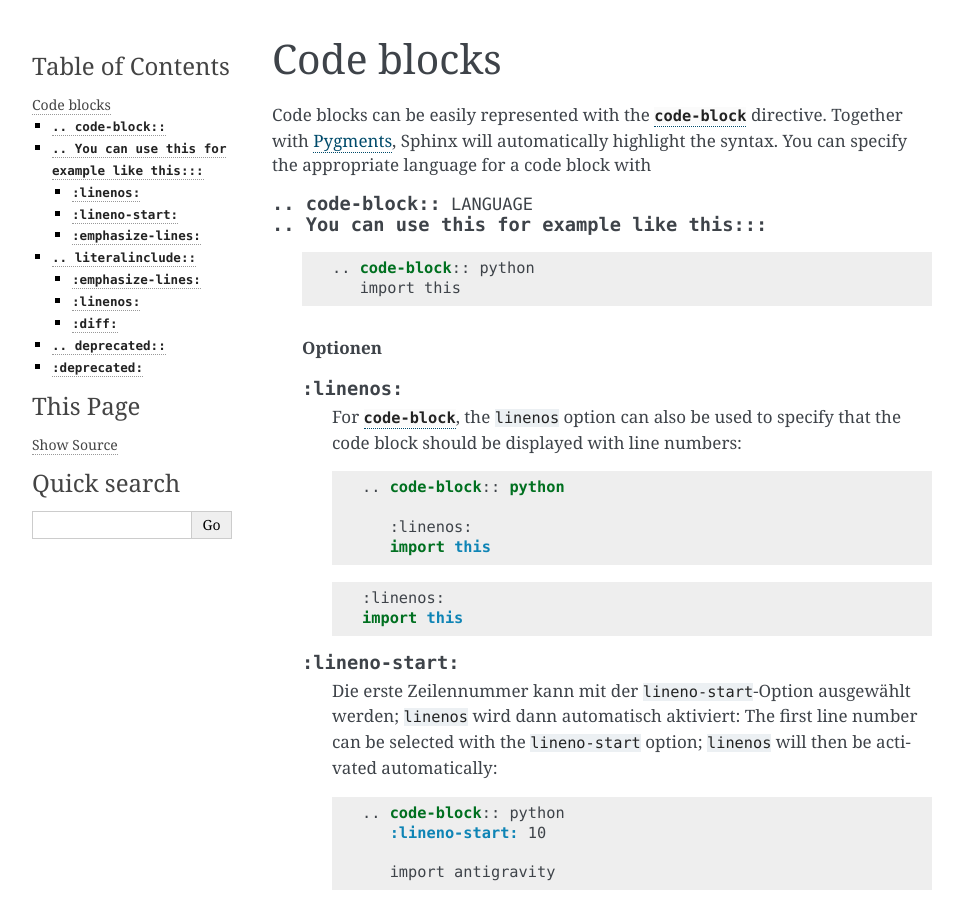
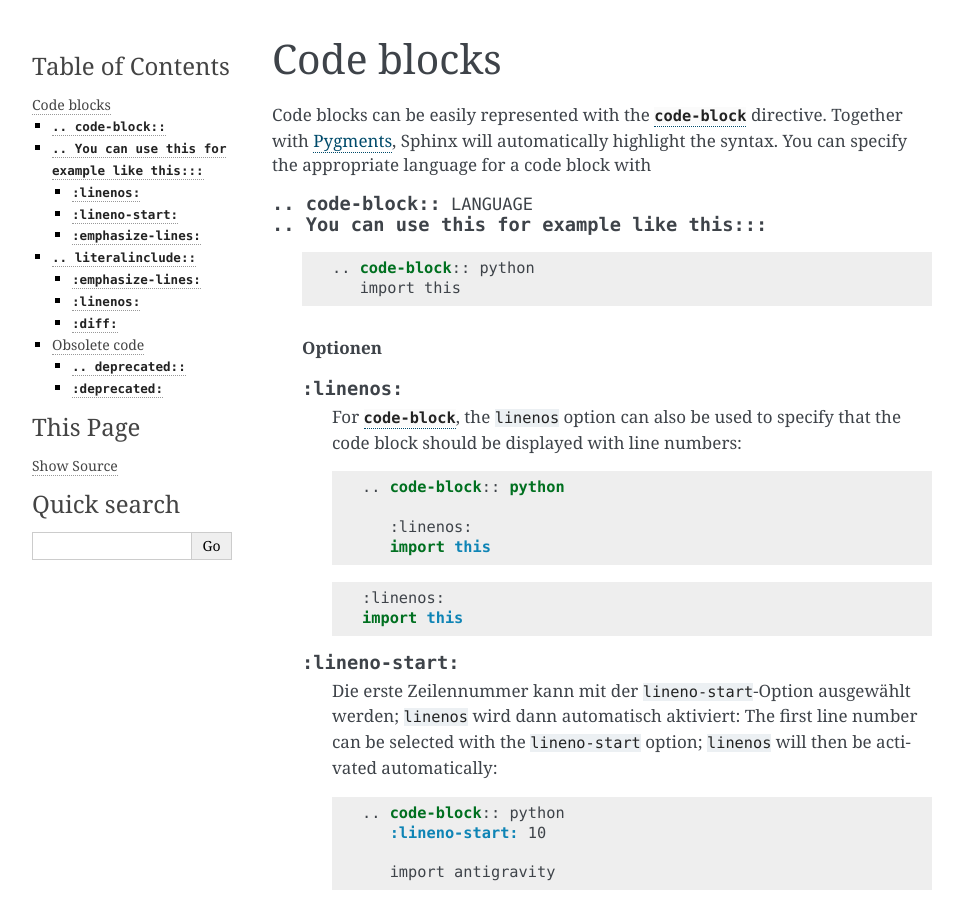
Before and after one commit to veit/python-basics-tutorial, a Sphinx documentation site: the page built from docs/document/code-blocks.rst, in a window 1280 px wide and 900 px high. Shown: the whole window, without its empty margins (148-1111 px from the left). Built offline with Sphinx 7.4.7, drawn with Linux system fonts in a browser that asks for light colours; pages that are not in the unit, such as notebooks, are missing from menus.

Commit message:
Add subline and label

```diff
--- a/docs/document/code-blocks.rst
+++ b/docs/document/code-blocks.rst
@@ -90,6 +90,11 @@ with
       .. literalinclude:: main.py
          :diff: main.py.orig
 
+.. _deprecated:
+
+Obsolete code
+-------------
+
 .. rst:directive:: .. deprecated:: version
 
    Describes when the function became obsolete. An explanation can also be
```
